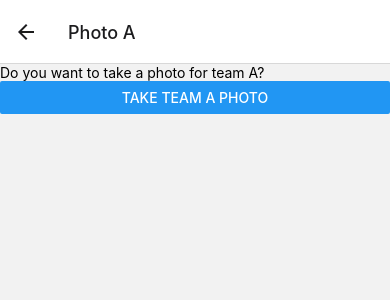
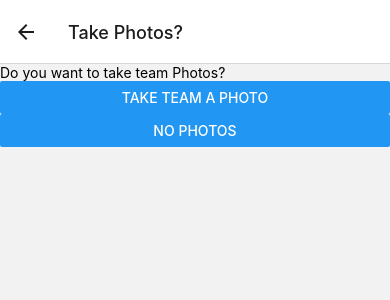
Before and after one commit to TKing1517/ScoreCardAssignment, a React Native app: screen /WantPhotoA in a window 390 px wide. Shown: the top 300 px of the page. Built offline with nearby package versions, Linux system fonts and the light colour scheme.

Commit message:
Added ability to skip camera section

```diff
--- a/App.js
+++ b/App.js
@@ -95,7 +95,7 @@ const App = () => {
           <Stack.Screen
             name='WantPhotoA'
             component = {WantPhotoA}
-            options = {{title:"Photo A"}}
+            options = {{title:"Take Photos?"}}
           />
           <Stack.Screen
             name='TakingPhotoA'
--- a/Source/Screens/WantPhotoA.js
+++ b/Source/Screens/WantPhotoA.js
@@ -7,8 +7,9 @@ const WantPhotoA = ({navigation,route}) => {
 
     return(
         <View>
-            <Text>Do you want to take a photo for team A?</Text>
+            <Text>Do you want to take team Photos?</Text>
             <Button title = "Take Team A Photo"  onPress ={() => {navigation.navigate('TakingPhotoA')} }/>
+            <Button title = "No photos" onPress={() => {navigation.navigate('WhichTeamShot')}}/>
         </View>
 
     )
```
